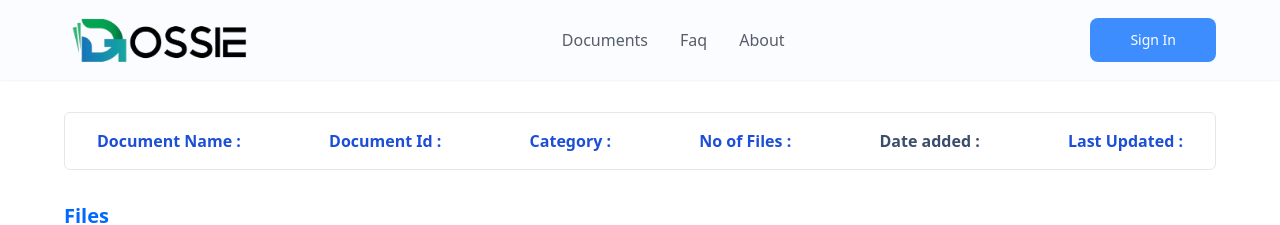
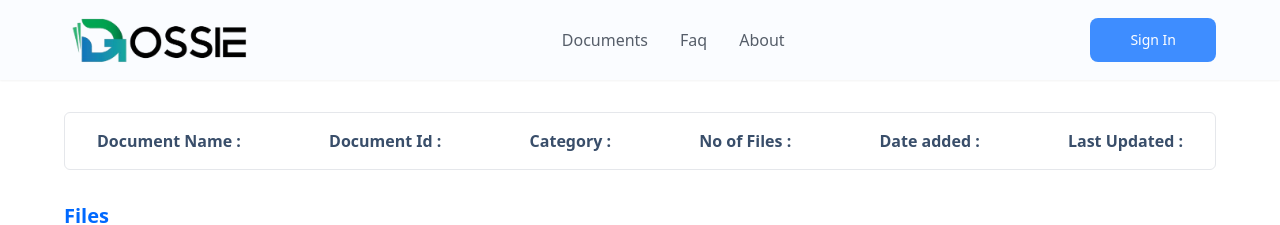
Before and after one commit to yoseflakew25/Dossie-beta, a React (Vite) app: page /documents/1 in a window 1280 px wide. Shown: the top 225 px of the page. Built offline with nearby package versions, Linux system fonts and the light colour scheme.

Commit message:
Update DocumentDetail.jsx

```diff
--- a/src/pages/DocumentDetail.jsx
+++ b/src/pages/DocumentDetail.jsx
@@ -54,25 +54,25 @@ const DocumentDetail = () => {
 
 <div className=" flex flex-wrap justify-between py-4 px-8 rounded-md border bg-white">
  <p className="font-semibold">
-   <span className="font-bold text-blue-700">Document Name : </span>
-   {folderDetails?.folderName}
+   Document Name :    <span className="font-bold text-blue-700">{folderDetails?.folderName} </span>
+
  </p>
  <p className="font-semibold">
-   <span className="font-bold text-blue-700">Document Id : </span>
-   {folderDetails?.folderId}        </p>
+ Document Id : <span className="font-bold text-blue-700">  {folderDetails?.folderId}  </span>
+        </p>
    <p className="font-semibold">
-   <span className="font-bold text-blue-700">Category : </span>
-   {folderDetails?.category}        </p>
+   Category : <span className="font-bold text-blue-700"> {folderDetails?.category} </span>
+          </p>
  <p className="font-semibold">
-   <span className="font-bold text-blue-700">No of Files : </span>
-   {folderDetails?.noOfFiles}        </p>
+ No of Files : <span className="font-bold text-blue-700">  {folderDetails?.noOfFiles}</span>
+          </p>
  <p className="font-semibold">
 
   Date added :    <span className="font-bold text-blue-700">  {folderDetails?.dateAdded} </span>    </p>
 
    <p className="font-semibold">
-   <span className="font-bold text-blue-700">Last Updated : </span>
-   {folderDetails?.dateLastUpdated}        </p>
+   Last Updated : <span className="font-bold text-blue-700">{folderDetails?.dateLastUpdated} </span>
+          </p>
  </div>
 
 
```
